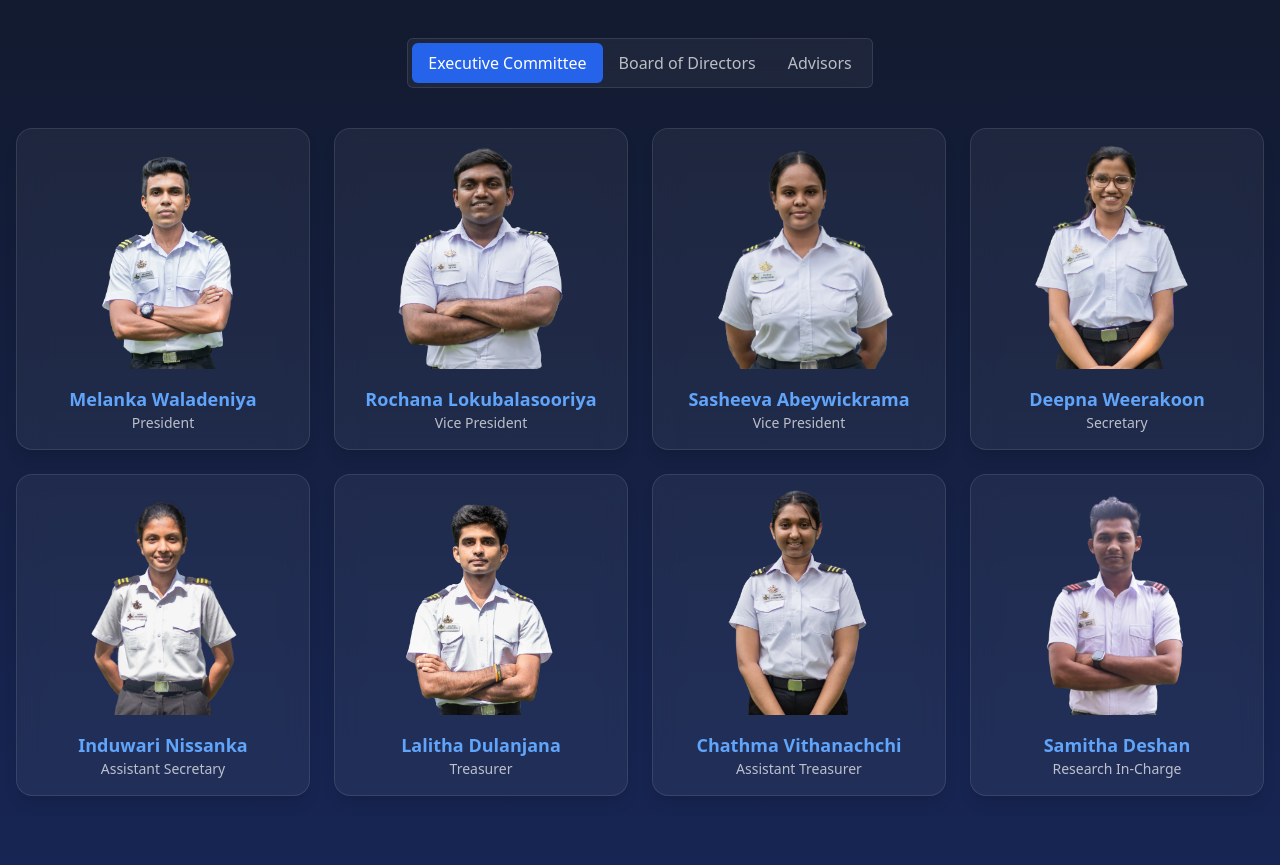
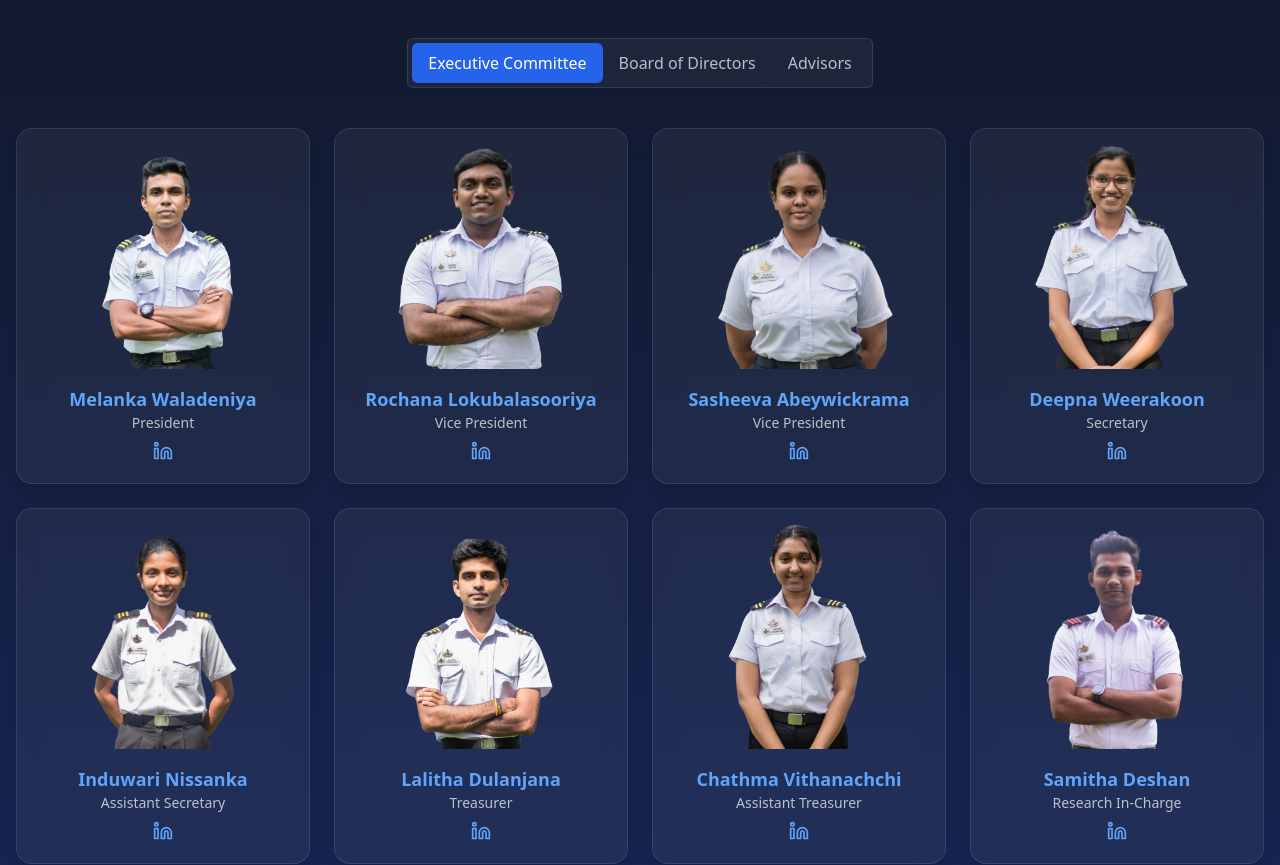
Before and after one commit to thenu98-ops/ERIC-WEB, a React (Vite) app: page / in a window 1280 px wide. Shown: the part 6360-7225 px from the top of the page. Built offline with nearby package versions, Linux system fonts and the light colour scheme.

Commit message:
linkedin liks added !

```diff
--- a/src/components/ContactSection.tsx
+++ b/src/components/ContactSection.tsx
@@ -36,16 +36,16 @@ const ContactSection = () => {
                 <div>
                   <h4 className="font-bold mb-3">Follow Us</h4>
                   <div className="flex space-x-4">
-                    <a href="#" className="text-white/80 hover:text-blue-400 transition-colors">
+                    <a href="https://www.instagram.com/eric__kdu/" className="text-white/80 hover:text-blue-400 transition-colors">
                       <InstagramIcon className="w-6 h-6" />
                     </a>
-                    <a href="#" className="text-white/80 hover:text-blue-400 transition-colors">
+                    <a href="https://www.facebook.com/KDUERIC/" className="text-white/80 hover:text-blue-400 transition-colors">
                       <FacebookIcon className="w-6 h-6" />
                     </a>
-                    <a href="#" className="text-white/80 hover:text-blue-400 transition-colors">
+                    <a href="https://www.linkedin.com/company/eric-kdu/" className="text-white/80 hover:text-blue-400 transition-colors">
                       <LinkedinIcon className="w-6 h-6" />
                     </a>
-                    <a href="#" className="text-white/80 hover:text-blue-400 transition-colors">
+                    <a href="https://www.youtube.com/@eric-kdu5921" className="text-white/80 hover:text-blue-400 transition-colors">
                       <YoutubeIcon className="w-6 h-6" />
                     </a>
                   </div>
--- a/src/components/HeroSection.tsx
+++ b/src/components/HeroSection.tsx
@@ -22,7 +22,7 @@ const HeroSection = () => {
           </p>
           <div className="flex flex-col sm:flex-row justify-center gap-4">
             <a
-              href="#join"
+              href="https://forms.gle/7WViUTKmxn69TW9p8"
               className="bg-blue-600 hover:bg-blue-700 text-white px-8 py-3 rounded-md text-lg font-medium transition-all duration-300 transform hover:scale-105"
             >
               Join ERIC
--- a/src/components/TeamSection.tsx
+++ b/src/components/TeamSection.tsx
@@ -1,131 +1,357 @@
+// import React, { useState } from 'react';
+// const TeamSection = () => {
+//   const [activeTab, setActiveTab] = useState('exco');
+//   const excoMembers = [{
+//     name: 'Melanka Waladeniya',
+//     position: 'President',
+//     image: 'group/melanka.webp'
+//   }, {
+//     name: 'Rochana Lokubalasooriya',
+//     position: 'Vice President',
+//     image: 'group/rochana.webp'
+//   }, {
+//     name: 'Sasheeva Abeywickrama',
+//     position: 'Vice President',
+//     image: 'group/sashee.webp'
+//   }, {
+//     name: 'Deepna Weerakoon',
+//     position: 'Secretary',
+//     image: 'group/deepna.webp'
+//   }, {
+//     name: 'Induwari Nissanka',
+//     position: 'Assistant Secretary',
+//     image: 'group/induwari.webp'
+//   }, {
+//     name: 'Lalitha Dulanjana',
+//     position: 'Treasurer',
+//     image: 'group/lalitha.webp'
+//   }, {
+//     name: 'Chathma Vithanachchi',
+//     position: 'Assistant Treasurer',
+//     image: 'group/chathma.webp'
+//   }, {
+//     name: 'Samitha Deshan',
+//     position: 'Research In-Charge',
+//     image: 'group/samitha.webp'
+//   }];
+//   const bodMembers = [{
+//     name: 'Sanjula Weerasekara',
+//     position: 'Workshop Coordinating Director',
+//     image: 'group/sanjula.webp'
+//   }, {
+//     name: 'Kavindu Ranasinghe',
+//     position: 'Educational Team Director',
+//     image: 'group/kavindu.webp'
+//   }, {
+//     name: 'Veenavee Samarasinghe',
+//     position: 'Marketing Director',
+//     image: 'group/veenavee.webp'
+//   },{
+//     name: 'Thenura Karunarathna',
+//     position: 'IT Director',
+//     image: 'group/thenura.webp'
+//   }, {
+//     name: 'Kasuni Udangamuwa',
+//     position: 'PR Director',
+//     image: 'group/kasuni.webp'
+//   }, {
+//     name: 'Sachila Herath',
+//     position: 'Event Coordinating Director',
+//     image: 'group/sachila.webp'
+//   }, {
+//     name: 'Imal Perera',
+//     position: 'Finance Director',
+//     image: 'group/imal.webp'
+//   },{
+//     name: 'Janitha Rajapaksha',
+//     position: 'Editor',
+//     image: 'group/janitha.webp'
+//   },{
+//     name: 'Sarah Widanagamage',
+//     position: 'Co- Editor',
+//     image: 'group/sarah.webp'
+//   },{
+//     name: 'Dumini Hirunika',
+//     position: 'Project Coordinator',
+//     image: 'group/dumini.webp'
+//   }];
+//   const advisors = [{
+//     name: 'Eng. Udaya Dampage',
+//     position: 'Advisor, Electronic, Robotics and Innovation Club',
+//     image: 'dampa.jpg'
+//   }, {
+//     name: 'Eng. Geeth Karunarathne',
+//     position: 'Lecture In-Charge, Electronic, Robotics and Innovation Club',
+//     image: 'geeth.jpg'
+//   }, {
+//     name: 'Capt RT Hettiarachchi USP',
+//     position: 'Head of Department of Electrical Electronic Telecommunication and Biomedical Engineering',
+//     image: 'hod.jpg'
+//   }];
+//   const renderTeamMembers = members => <div className="grid grid-cols-1 sm:grid-cols-2 lg:grid-cols-4 gap-6">
+//       {members.map((member, index) => <div key={index} className="backdrop-blur-md bg-white/5 rounded-2xl border border-white/10 overflow-hidden shadow-lg transform transition-all duration-300 hover:translate-y-[-5px]">
+//           <div className="h-60 overflow-hidden">
+//             <img src={member.image} alt={member.name} className="w-full h-full object-cover object-top transform transition-transform duration-500 hover:scale-110" />
+//           </div>
+//           <div className="p-4 text-center">
+//             <h3 className="text-lg font-bold text-blue-400">{member.name}</h3>
+//             <p className="text-white/70 text-sm">{member.position}</p>
+//           </div>
+//         </div>)}
+//     </div>;
+//   return <section id="team" className="py-20 bg-gradient-to-b from-gray-900 to-blue-950">
+//       <div className="container mx-auto px-4">
+//         <h2 className="text-3xl md:text-4xl font-bold mb-8 text-center">
+//           Our Team
+//         </h2>
+//         <p className="text-center text-white/80 mb-12 max-w-3xl mx-auto">
+//           Here are the people behind this gigantic operation
+//         </p>
+//         <div className="mb-10 flex justify-center">
+//           <div className="inline-flex rounded-md backdrop-blur-md bg-white/5 border border-white/10 p-1">
+//             <button onClick={() => setActiveTab('exco')} className={`px-4 py-2 rounded-md transition-all ${activeTab === 'exco' ? 'bg-blue-600 text-white' : 'text-white/70 hover:text-white'}`}>
+//               Executive Committee
+//             </button>
+//             <button onClick={() => setActiveTab('bod')} className={`px-4 py-2 rounded-md transition-all ${activeTab === 'bod' ? 'bg-blue-600 text-white' : 'text-white/70 hover:text-white'}`}>
+//               Board of Directors
+//             </button>
+//             <button onClick={() => setActiveTab('advisors')} className={`px-4 py-2 rounded-md transition-all ${activeTab === 'advisors' ? 'bg-blue-600 text-white' : 'text-white/70 hover:text-white'}`}>
+//               Advisors
+//             </button>
+//           </div>
+//         </div>
+//         <div>
+//           {activeTab === 'exco' && renderTeamMembers(excoMembers)}
+//           {activeTab === 'bod' && renderTeamMembers(bodMembers)}
+//           {activeTab === 'advisors' && renderTeamMembers(advisors)}
+//         </div>
+//       </div>
+//     </section>;
+// };
+// export default TeamSection;
+
 import React, { useState } from 'react';
+import { Linkedin } from 'lucide-react'; // LinkedIn icon
+
 const TeamSection = () => {
   const [activeTab, setActiveTab] = useState('exco');
-  const excoMembers = [{
+
+  const excoMembers = [
+    {
       name: 'Melanka Waladeniya',
       position: 'President',
-    image: 'group/melanka.webp'
-  }, {
+      image: 'group/melanka.webp',
+      linkedin: 'https://www.linkedin.com/in/melankawaladeniya/'
+    },
+    {
       name: 'Rochana Lokubalasooriya',
       position: 'Vice President',
-    image: 'group/rochana.webp'
-  }, {
+      image: 'group/rochana.webp',
+      linkedin: 'https://www.linkedin.com/in/rochana-lokubalasuriya/'
+    },
+    {
       name: 'Sasheeva Abeywickrama',
       position: 'Vice President',
-    image: 'group/sashee.webp'
-  }, {
+      image: 'group/sashee.webp',
+      linkedin: 'http://www.linkedin.com/in/sasheeva-abeywickrama-172b54299'
+    },
+    {
       name: 'Deepna Weerakoon',
       position: 'Secretary',
-    image: 'group/deepna.webp'
-  }, {
+      image: 'group/deepna.webp',
+      linkedin: 'http://www.linkedin.com/in/deepna-weerakoon'
+    },
+    {
       name: 'Induwari Nissanka',
       position: 'Assistant Secretary',
-    image: 'group/induwari.webp'
-  }, {
+      image: 'group/induwari.webp',
+      linkedin: 'http://www.linkedin.com/in/induwarinissanka-b90851299'
+    },
+    {
       name: 'Lalitha Dulanjana',
       position: 'Treasurer',
-    image: 'group/lalitha.webp'
-  }, {
+      image: 'group/lalitha.webp',
+      linkedin: 'https://www.linkedin.com/in/lalitha-dulanjana-302463302/'
+    },
+    {
       name: 'Chathma Vithanachchi',
       position: 'Assistant Treasurer',
-    image: 'group/chathma.webp'
-  }, {
+      image: 'group/chathma.webp',
+      linkedin: 'https://www.linkedin.com/in/chathmavithanachchi/'
+    },
+    {
       name: 'Samitha Deshan',
       position: 'Research In-Charge',
-    image: 'group/samitha.webp'
-  }];
-  const bodMembers = [{
+      image: 'group/samitha.webp',
+      linkedin: 'https://www.linkedin.com/in/samitha-deshan-a61015265/'
+    }
+  ];
+
+  const bodMembers = [
+    {
       name: 'Sanjula Weerasekara',
       position: 'Workshop Coordinating Director',
-    image: 'group/sanjula.webp'
-  }, {
+      image: 'group/sanjula.webp',
+      linkedin: 'http://www.linkedin.com/in/sanjula-weerasekara-d2002'
+    },
+    {
       name: 'Kavindu Ranasinghe',
       position: 'Educational Team Director',
-    image: 'group/kavindu.webp'
-  }, {
+      image: 'group/kavindu.webp',
+      linkedin: 'https://www.linkedin.com/in/kavindu-ranasinghe-3b5633240'
+    },
+    {
       name: 'Veenavee Samarasinghe',
       position: 'Marketing Director',
-    image: 'group/veenavee.webp'
-  },{
+      image: 'group/veenavee.webp',
+      linkedin: 'http://www.linkedin.com/in/veenavee-samarasinghe'
+    },
+    {
       name: 'Thenura Karunarathna',
       position: 'IT Director',
-    image: 'group/thenura.webp'
-  }, {
+      image: 'group/thenura.webp',
+      linkedin: 'https://www.linkedin.com/in/thenura-ops/'
+    },
+    {
       name: 'Kasuni Udangamuwa',
       position: 'PR Director',
-    image: 'group/kasuni.webp'
-  }, {
+      image: 'group/kasuni.webp',
+      linkedin: 'https://www.linkedin.com/in/kasuni-udangamuwa-83b21b338/'
+    },
+    {
       name: 'Sachila Herath',
       position: 'Event Coordinating Director',
-    image: 'group/sachila.webp'
-  }, {
+      image: 'group/sachila.webp',
+      linkedin: 'http://www.linkedin.com/in/sachilaherath'
+    },
+    {
       name: 'Imal Perera',
       position: 'Finance Director',
-    image: 'group/imal.webp'
-  },{
+      image: 'group/imal.webp',
+      linkedin: 'https://www.linkedin.com/in/imal-perera'
+    },
+    {
       name: 'Janitha Rajapaksha',
       position: 'Editor',
-    image: 'group/janitha.webp'
-  },{
+      image: 'group/janitha.webp',
+      linkedin: 'https://www.linkedin.com/in/janitha-rajapaksha-7b3544179'
+    },
+    {
       name: 'Sarah Widanagamage',
       position: 'Co- Editor',
-    image: 'group/sarah.webp'
-  },{
+      image: 'group/sarah.webp',
+      linkedin: 'https://www.linkedin.com/in/sarah-widanagamage-b93208247?utm_source=share&utm_campaign=share_via&utm_content=profile&utm_medium=android_app'
+    },
+    {
       name: 'Dumini Hirunika',
       position: 'Project Coordinator',
-    image: 'group/dumini.webp'
-  }];
-  const advisors = [{
+      image: 'group/dumini.webp',
+      linkedin: 'https://www.linkedin.com/in/dumini-hirunika-692265312/'
+    }
+  ];
+
+  const advisors = [
+    {
       name: 'Eng. Udaya Dampage',
       position: 'Advisor, Electronic, Robotics and Innovation Club',
       image: 'dampa.jpg'
-  }, {
+    },
+    {
       name: 'Eng. Geeth Karunarathne',
       position: 'Lecture In-Charge, Electronic, Robotics and Innovation Club',
       image: 'geeth.jpg'
-  }, {
+    },
+    {
       name: 'Capt RT Hettiarachchi USP',
       position: 'Head of Department of Electrical Electronic Telecommunication and Biomedical Engineering',
-    image: 'group/lalitha.webp'
-  }];
-  const renderTeamMembers = members => <div className="grid grid-cols-1 sm:grid-cols-2 lg:grid-cols-4 gap-6">
-      {members.map((member, index) => <div key={index} className="backdrop-blur-md bg-white/5 rounded-2xl border border-white/10 overflow-hidden shadow-lg transform transition-all duration-300 hover:translate-y-[-5px]">
+      image: 'hod.jpg'
+    }
+  ];
+
+  const renderTeamMembers = (members) => (
+    <div className="grid grid-cols-1 sm:grid-cols-2 lg:grid-cols-4 gap-6">
+      {members.map((member, index) => (
+        <div
+          key={index}
+          className="backdrop-blur-md bg-white/5 rounded-2xl border border-white/10 overflow-hidden shadow-lg transform transition-all duration-300 hover:translate-y-[-5px]"
+        >
           <div className="h-60 overflow-hidden">
-            <img src={member.image} alt={member.name} className="w-full h-full object-cover object-top transform transition-transform duration-500 hover:scale-110" />
+            <img
+              src={member.image}
+              alt={member.name}
+              className="w-full h-full object-cover object-top transform transition-transform duration-500 hover:scale-110"
+            />
           </div>
           <div className="p-4 text-center">
             <h3 className="text-lg font-bold text-blue-400">{member.name}</h3>
             <p className="text-white/70 text-sm">{member.position}</p>
+            {member.linkedin && (
+              <a
+                href={member.linkedin}
+                target="_blank"
+                rel="noopener noreferrer"
+                className="inline-flex items-center justify-center mt-2 text-blue-400 hover:text-blue-500 transition"
+              >
+                <Linkedin size={20} />
+              </a>
+            )}
           </div>
-        </div>)}
-    </div>;
-  return <section id="team" className="py-20 bg-gradient-to-b from-gray-900 to-blue-950">
+        </div>
+      ))}
+    </div>
+  );
+
+  return (
+    <section id="team" className="py-20 bg-gradient-to-b from-gray-900 to-blue-950">
       <div className="container mx-auto px-4">
-        <h2 className="text-3xl md:text-4xl font-bold mb-8 text-center">
-          Our Team
-        </h2>
+        <h2 className="text-3xl md:text-4xl font-bold mb-8 text-center">Our Team</h2>
         <p className="text-center text-white/80 mb-12 max-w-3xl mx-auto">
           Here are the people behind this gigantic operation
         </p>
+
         <div className="mb-10 flex justify-center">
           <div className="inline-flex rounded-md backdrop-blur-md bg-white/5 border border-white/10 p-1">
-            <button onClick={() => setActiveTab('exco')} className={`px-4 py-2 rounded-md transition-all ${activeTab === 'exco' ? 'bg-blue-600 text-white' : 'text-white/70 hover:text-white'}`}>
+            <button
+              onClick={() => setActiveTab('exco')}
+              className={`px-4 py-2 rounded-md transition-all ${
+                activeTab === 'exco'
+                  ? 'bg-blue-600 text-white'
+                  : 'text-white/70 hover:text-white'
+              }`}
+            >
               Executive Committee
             </button>
-            <button onClick={() => setActiveTab('bod')} className={`px-4 py-2 rounded-md transition-all ${activeTab === 'bod' ? 'bg-blue-600 text-white' : 'text-white/70 hover:text-white'}`}>
+            <button
+              onClick={() => setActiveTab('bod')}
+              className={`px-4 py-2 rounded-md transition-all ${
+                activeTab === 'bod'
+                  ? 'bg-blue-600 text-white'
+                  : 'text-white/70 hover:text-white'
+              }`}
+            >
               Board of Directors
             </button>
-            <button onClick={() => setActiveTab('advisors')} className={`px-4 py-2 rounded-md transition-all ${activeTab === 'advisors' ? 'bg-blue-600 text-white' : 'text-white/70 hover:text-white'}`}>
+            <button
+              onClick={() => setActiveTab('advisors')}
+              className={`px-4 py-2 rounded-md transition-all ${
+                activeTab === 'advisors'
+                  ? 'bg-blue-600 text-white'
+                  : 'text-white/70 hover:text-white'
+              }`}
+            >
               Advisors
             </button>
           </div>
         </div>
+
         <div>
           {activeTab === 'exco' && renderTeamMembers(excoMembers)}
           {activeTab === 'bod' && renderTeamMembers(bodMembers)}
           {activeTab === 'advisors' && renderTeamMembers(advisors)}
         </div>
       </div>
-    </section>;
+    </section>
+  );
 };
+
 export default TeamSection;
```
Also changed, not shown: public/hod.jpg (added). Lines whose indentation alone changed are shown as unchanged.
